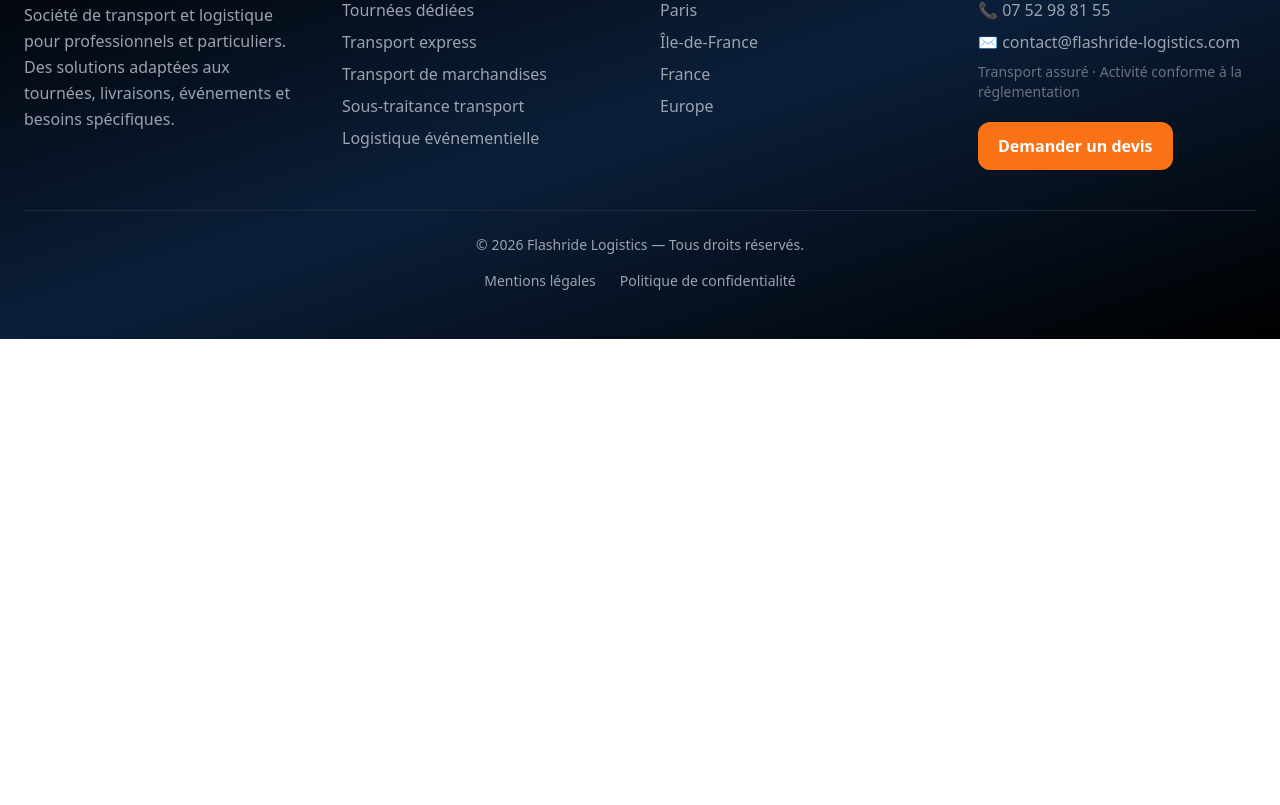
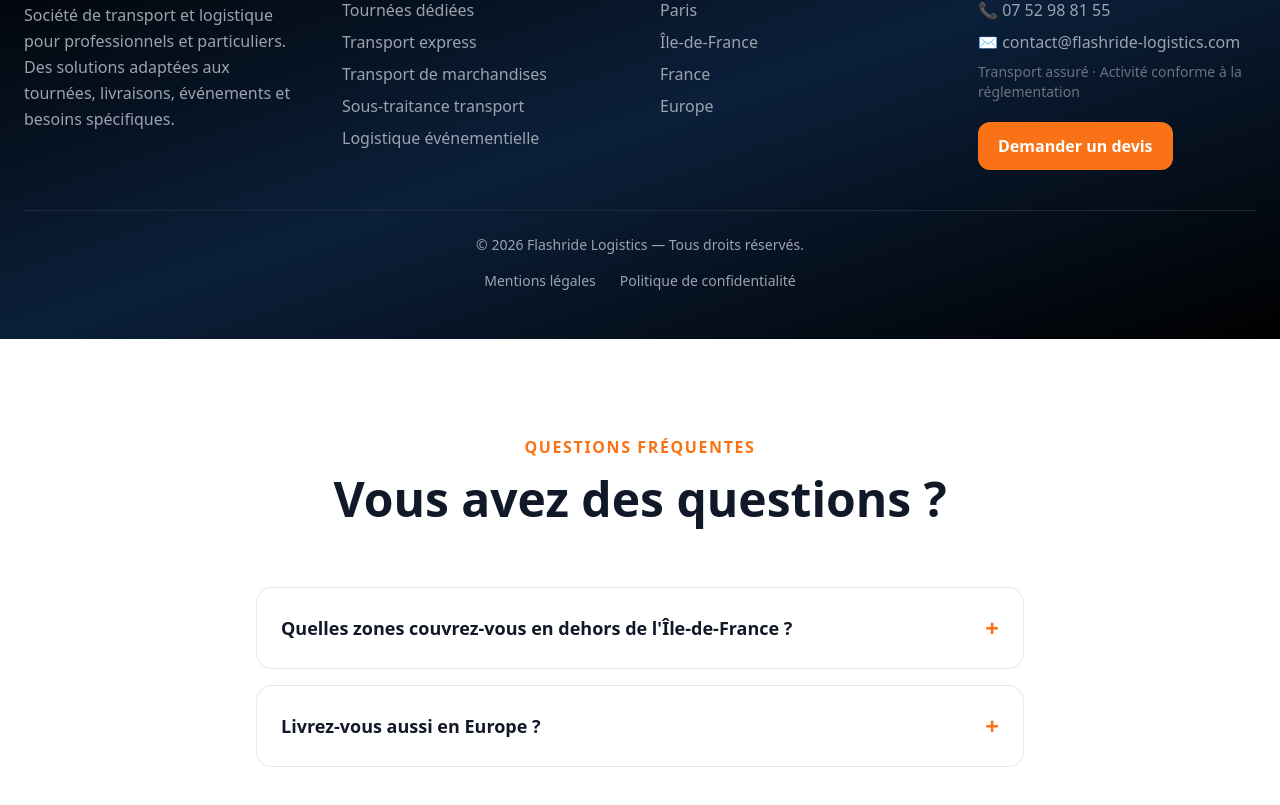
Before and after one commit to jasonvandommele-commits/flashride-logistics, a Next.js app: page /transport-national in a window 1280 px wide. Shown: the part 1678-2483 px from the top of the page. Before the commit the page ends 2017 px from the top, so only its background shows below. Built offline with nearby package versions, Linux system fonts and the light colour scheme.

Commit message:
Update page.jsx

```diff
--- a/app/transport-national/page.jsx
+++ b/app/transport-national/page.jsx
@@ -3,6 +3,7 @@
 import { useState } from "react";
 import Footer from "../components/Footer";
 import Navbar from "../components/Navbar";
+import FAQ from "../components/FAQ";
 
 
 export default function TransportNational() {
@@ -212,6 +213,16 @@ export default function TransportNational() {
       <Footer />
 
 
+<FAQ items={[
+  {
+    question: "Quelles zones couvrez-vous en dehors de l'Île-de-France ?",
+    answer: "L'ensemble du territoire français, avec une organisation adaptée selon la distance et le volume à transporter."
+  },
+  {
+    question: "Livrez-vous aussi en Europe ?",
+    answer: "Oui, pour des besoins ponctuels ou réguliers vers l'Europe, contactez-nous pour étudier votre demande."
+  }
+]} />
 
 
     </main>
```
